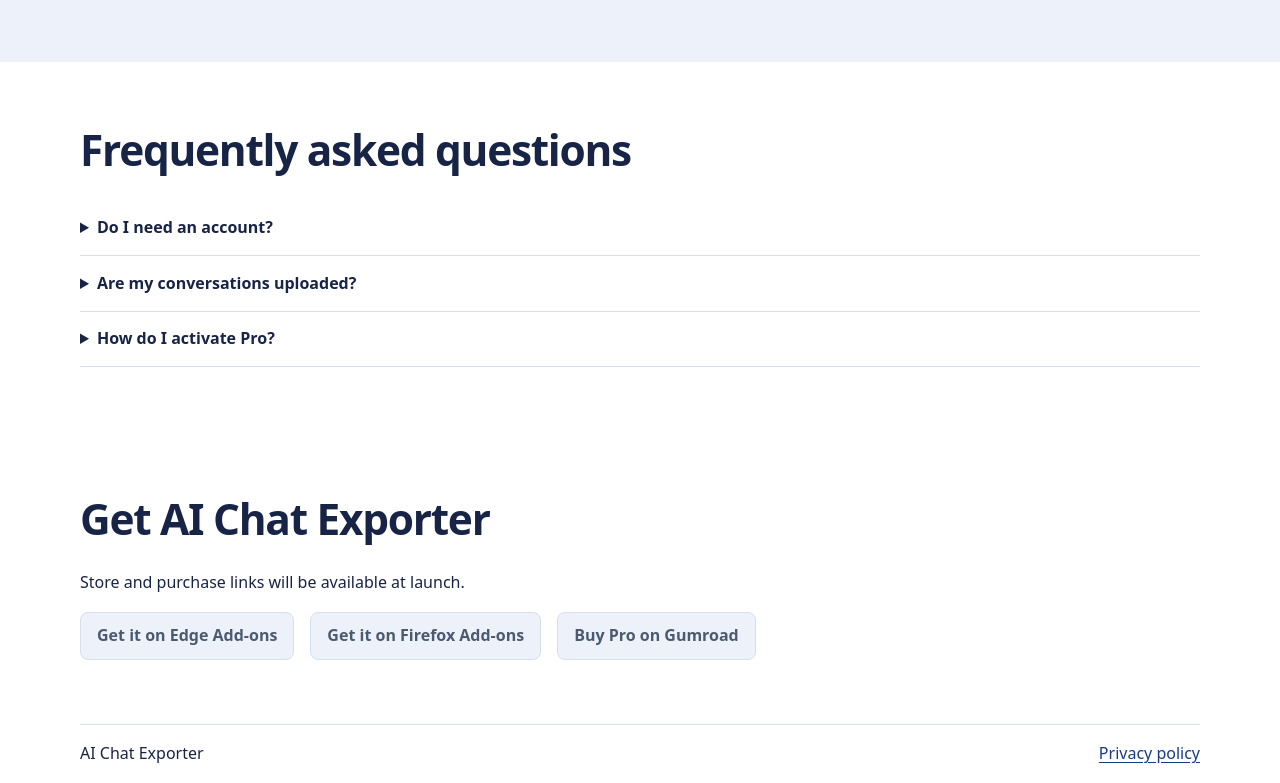
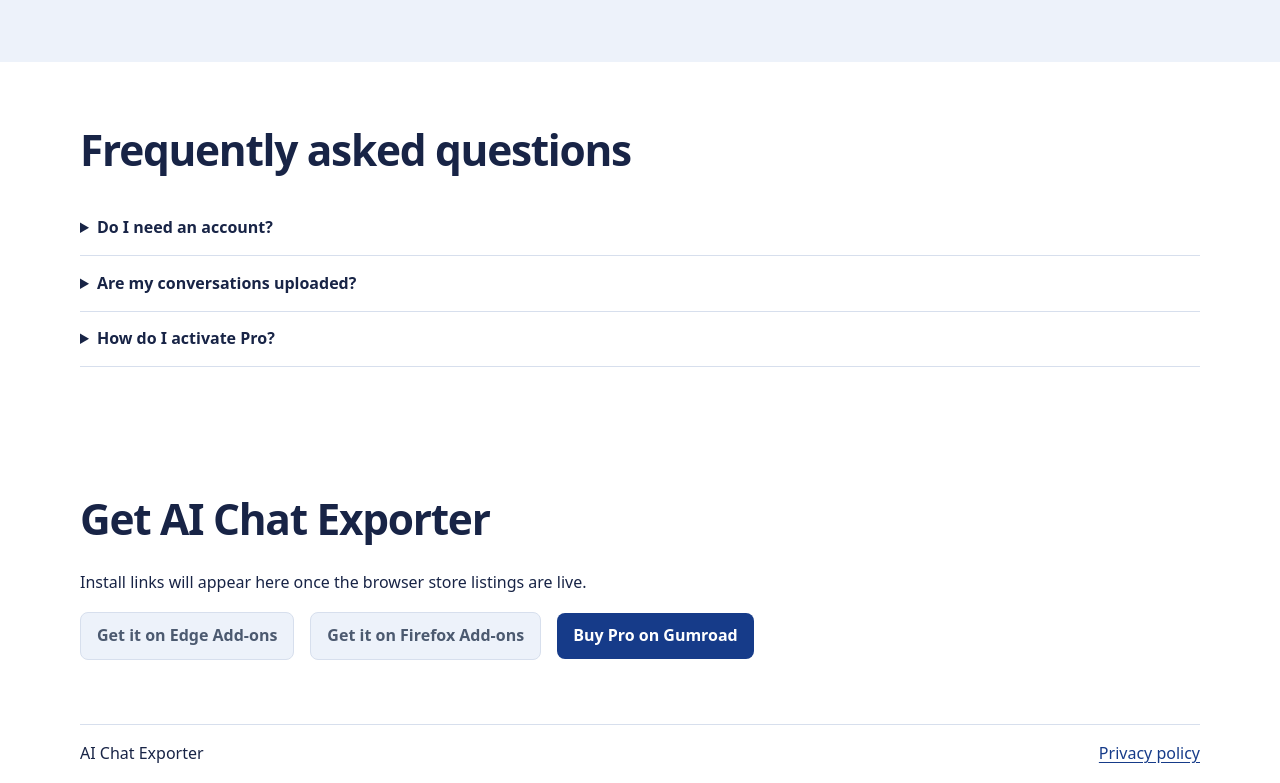
Before and after one commit to r69shabh/ai-chat-exporter-site, a plain HTML site: page index.html in a window 1280 px wide. Shown: the part 2077-2860 px from the top of the page. Drawn offline with Linux system fonts and the light colour scheme.

Commit message:
Enable the live Gumroad purchase link (#4)
Co-authored-by: Devin AI <158243242+devin-ai-integration[bot]@users.noreply.github.com>

```diff
--- a/index.html
+++ b/index.html
@@ -68,15 +68,15 @@
       <h2>Frequently asked questions</h2>
       <details><summary>Do I need an account?</summary><p>No account with AI Chat Exporter is needed. Sign in to your chat service if it requires you to.</p></details>
       <details><summary>Are my conversations uploaded?</summary><p>No. Exports are created locally. If you activate Pro, the extension contacts Gumroad to verify your license key, not to send your chats. See the <a href="privacy-policy.html">privacy policy</a>.</p></details>
-      <details><summary>How do I activate Pro?</summary><p>Once the product is available, buy a license on Gumroad and enter the key in the extension’s Pro license section.</p></details>
+      <details><summary>How do I activate Pro?</summary><p>After installing the extension, buy a license on Gumroad and enter the key in the extension’s Pro license section.</p></details>
     </section>
     <section class="shell section" id="downloads">
       <h2>Get AI Chat Exporter</h2>
-      <p>Store and purchase links will be available at launch.</p>
+      <p>Install links will appear here once the browser store listings are live.</p>
       <div class="actions">
         <a id="edge-addon" class="button" role="link" aria-disabled="true">Get it on Edge Add-ons</a>
         <a id="firefox-addon" class="button" role="link" aria-disabled="true">Get it on Firefox Add-ons</a>
-        <a id="gumroad-pro" class="button" role="link" aria-disabled="true">Buy Pro on Gumroad</a>
+        <a id="gumroad-pro" class="button" href="https://rishabhgusain.gumroad.com/l/pvpkkq">Buy Pro on Gumroad</a>
       </div>
     </section>
   </main>
```
Also changed, not shown: 1 other file.
